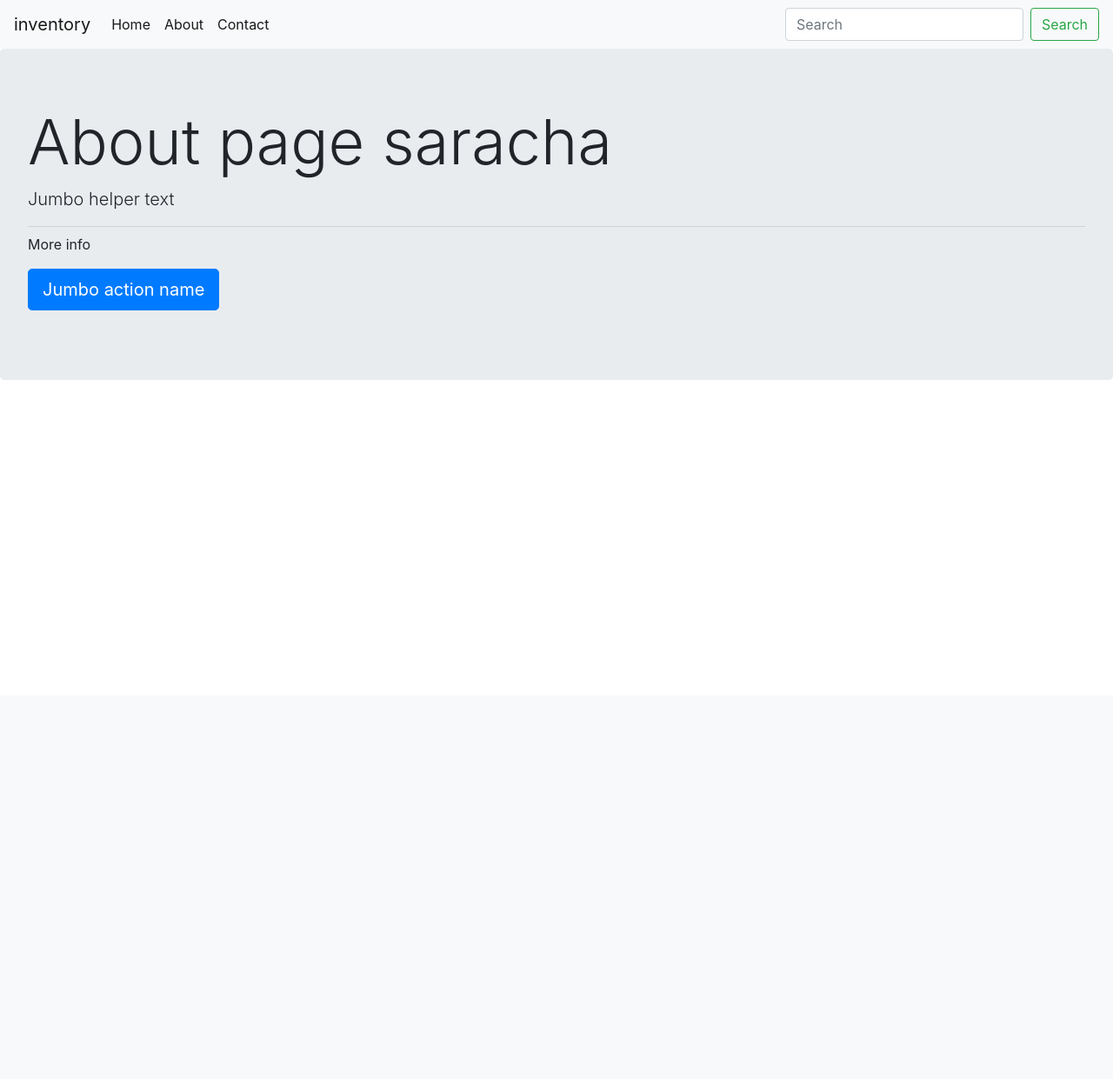
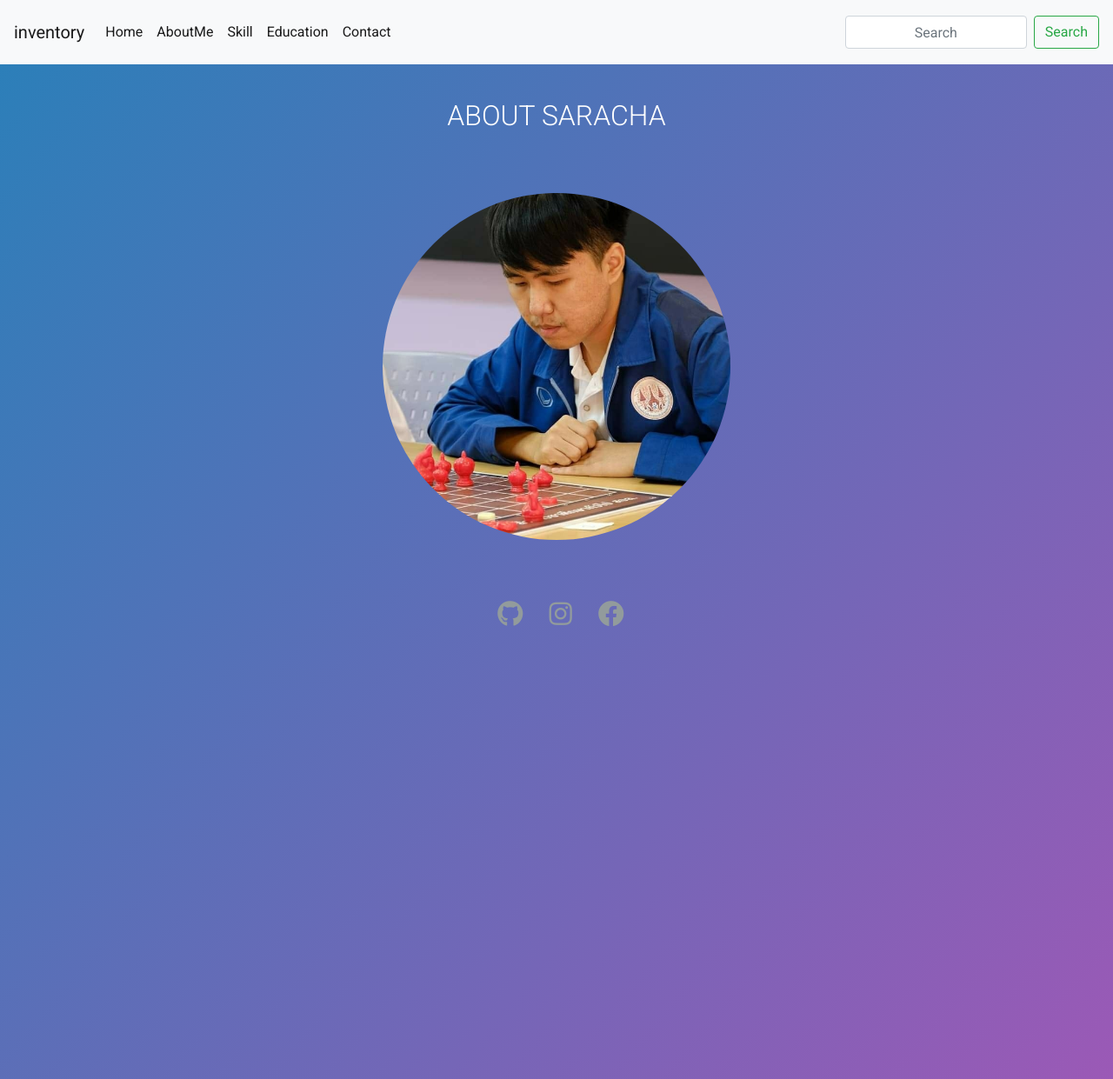
Before and after one commit to saracha-06422/finaldjango, a Django app: page /about in a window 1280 px wide. Shown: the whole page at 87% size. Before the commit the page ends 437 px from the top, so only its background shows below. Run offline with Django 3.2, Linux system fonts and the light colour scheme; some libraries are stand-ins or nearby versions.

Commit message:
60011052

```diff
--- /dev/null
+++ b/static/css/about.css
@@ -0,0 +1,30 @@
+body{
+    overflow: hidden; /* Hide scrollbars */
+}
+div {
+    display: flex;
+    justify-content: center;
+    align-items: center;
+}
+img {
+    border-radius: 50%;
+    width: 400px;
+    margin: 300px;
+    position: relative;
+    bottom: 270;
+  }
+.social {
+    position: relative;
+    margin-top: 20px;
+    display: flex;
+    bottom: 520px;
+    left: 20px;
+}
+.social i {
+    padding-right: 30px;
+    font-size: 30px;
+    color: #929b9c;
+}
+.social i:hover {
+    color: #333;
+}
--- /dev/null
+++ b/static/css/login.css
@@ -0,0 +1,58 @@
+@import url('https://fonts.googleapis.com/css2?family=Roboto:wght@300;400;700&display=swap');
+* {
+  margin: 0;
+  padding: 0;
+  box-sizing: border-box;
+  font-family: 'Roboto',sans-serif;
+}
+body {
+  height: 100vh;
+  width: 100%;
+  background-image: linear-gradient(130deg,#2980b9,#9b59b6);
+  display: inline;
+  justify-content: center;
+  align-items: center;
+}
+form.login {
+  display: flex;
+  flex-direction: column;
+  align-content: center;
+  margin: auto;
+  padding-top: 150px;
+  align-items: center;
+}
+h2 {
+  margin: 20px;
+  color: #ffffff;
+  font-weight: 300;
+  text-align: center;
+  padding: 20;
+}
+input {
+  border: none;
+  height: 50px;
+  width: 250px;
+  margin: 10px 0;
+  padding: 0 10px;
+  font-size: 1rem;
+  outline: none;
+  text-align: center;
+  border-radius: 5px;
+  transition: .5s;
+  cursor: pointer;
+}
+/* .textbox:hover,
+.textbox:focus {
+  background: #ffffff;
+  width: 270px;
+  color: #2980b9;
+} */
+.btn-submit {
+  background: #ffffff;
+  color:#2980b9;
+}
+.btn-submit:hover{
+  background: #2980b9;
+  color:#ffffff;
+  box-shadow: 0 0 10px rgba(0,0,0,0.1);
+}
--- a/stock/urls.py
+++ b/stock/urls.py
@@ -2,7 +2,10 @@ from django.urls import path
 from . import views
 
 urlpatterns = [
-    path('',views.index, name='index'),
+    # path('',views.index, name='index'),
+    path('',views.login, name='login'),
     path('about',views.about, name='about'),
+    path('skill',views.skill, name='skill'),
+    path('education',views.education, name='education'),
     path('contact',views.contact, name='contact'),
 ]
--- a/stock/views.py
+++ b/stock/views.py
@@ -1,12 +1,21 @@
 from django.shortcuts import render
 from .models import Product
 
-def index(request):
-    products = Product.objects.all()
-    return render(request, 'frontend/index.html', {'products' : products})
+# def index(request):
+#     products = Product.objects.all()
+#     return render(request, 'frontend/index.html', {'products' : products})
+
+def login(request):
+    return render(request, 'frontend/login.html')
 
 def about(request):
     return render(request, 'frontend/about.html')
 
+def skill(request):
+    return render(request, 'frontend/skill.html')
+
+def education(request):
+    return render(request, 'frontend/education.html')
+
 def contact(request):
     return render(request, 'frontend/contact.html')
--- a/templates/frontend/about.html
+++ b/templates/frontend/about.html
@@ -1,13 +1,18 @@
 {% extends 'frontend/base.html' %}
 {% block title %} About {% endblock %}
 {% block content %}
-<div class="jumbotron">
-    <h1 class="display-3">About page saracha</h1>
-    <p class="lead">Jumbo helper text</p>
-    <hr class="my-2">
-    <p>More info</p>
-    <p class="lead">
-        <a class="btn btn-primary btn-lg" href="Jumbo action link" role="button">Jumbo action name</a>
-    </p>
-</div>
+<head>
+<link rel="stylesheet" href="static/css/about.css">
+</head>
+<body>
+    <h2> ABOUT SARACHA </h2>
+    <div class ="saracha">
+        <img src="../../static/images/me.jpg">
+    </div>
+    <div class="social">
+        <a href="#" ><i class="fab fa-github"></i></a>
+        <a href="#" ><i class="fab fa-instagram"></i></a>
+        <a href="#" ><i class="fab fa-facebook"></i></a>
+    </div>
+</body>
 {% endblock %}
--- a/templates/frontend/base.html
+++ b/templates/frontend/base.html
@@ -7,6 +7,7 @@
     <title>{% block title %}{% endblock %}</title>
     <link rel="stylesheet" href="{% static './lib/bootstrap/css/bootstrap.min.css' %}">
     <link rel="stylesheet" href="{% static './lib/fontawesome/css/all.min.css' %}">
+    <link rel="stylesheet" href="static/css/login.css">
 </head>
 <body>
     <nav class="navbar navbar-expand-md navbar-light bg-light">
@@ -18,10 +19,16 @@
         <div class="collapse navbar-collapse" id="collapsibleNavId">
             <ul class="navbar-nav mr-auto mt-2 mt-lg-0">
                 <li class="nav-item active">
-                    <a class="nav-link" href="{% url 'index' %}"> Home <span class="sr-only">(current)</span></a>
+                    <a class="nav-link" href="{% url 'login' %}"> Home <span class="sr-only">(current)</span></a>
                 </li>
                 <li class="nav-item active">
-                    <a class="nav-link" href="{% url 'about' %}"> About <span class="sr-only">(current)</span></a>
+                    <a class="nav-link" href="{% url 'about' %}"> AboutMe <span class="sr-only">(current)</span></a>
+                </li>
+                <li class="nav-item active">
+                    <a class="nav-link" href="{% url 'skill' %}"> Skill <span class="sr-only">(current)</span></a>
+                </li>
+                <li class="nav-item active">
+                    <a class="nav-link" href="{% url 'education' %}"> Education <span class="sr-only">(current)</span></a>
                 </li>
                 <li class="nav-item active">
                     <a class="nav-link" href="{% url 'contact' %}"> Contact <span class="sr-only">(current)</span></a>
--- a/templates/frontend/index.html
+++ b/templates/frontend/index.html
@@ -1,7 +1,6 @@
 {% extends 'frontend/base.html' %}
 {% block title %} Home {% endblock %}
 {% block content %}
-
 <div class="container">
     <table class="table">
         <thead>
```
Also changed, not shown: inventory/settings.py (+12 -12 lines), templates/frontend/education.html (added, +13 -0 lines), templates/frontend/login.html (added, +16 -0 lines), templates/frontend/skill.html (added, +13 -0 lines), static/images/me.jpg (added).
